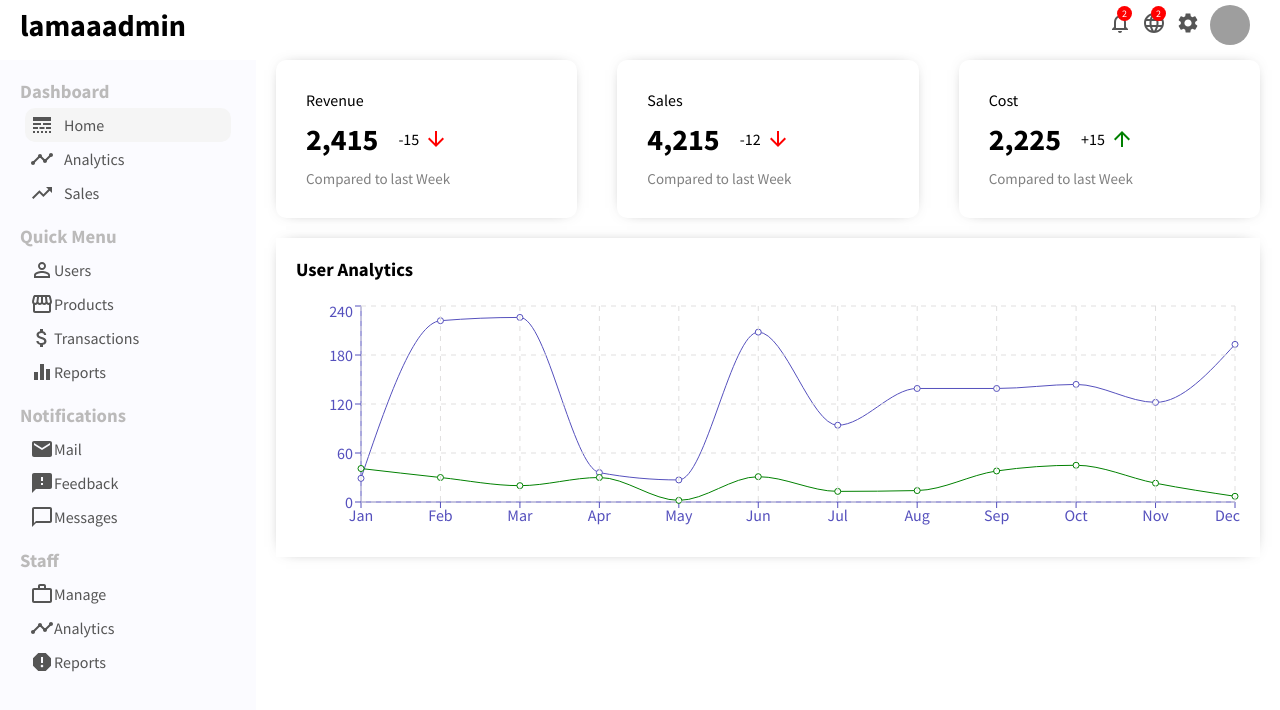
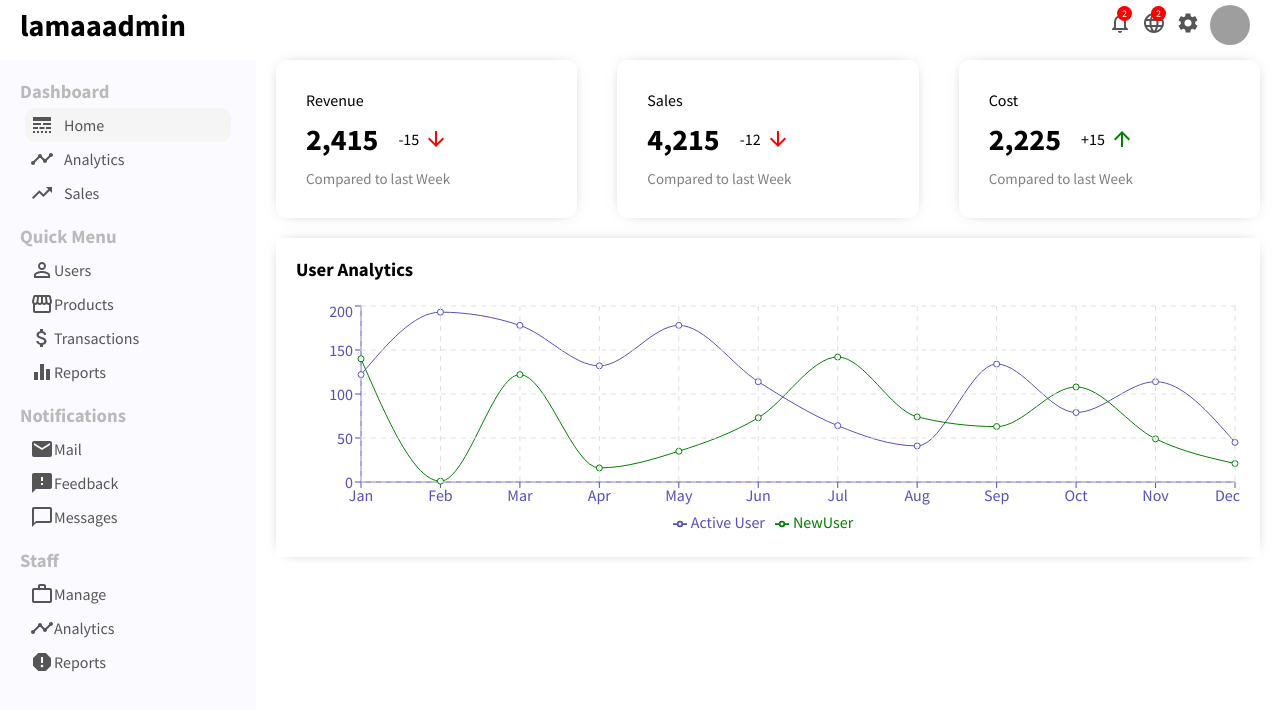
Before and after one commit to hamzazaka/react-dashboard, a React (Create React App) app in the folder react-dashboard/: page / in a window 1280 px wide. Shown: the top 710 px of the page. Built offline with nearby package versions, Linux system fonts and the light colour scheme; grey boxes are pictures that could not be loaded.

Commit message:
working on the charts by passing it to other components

```diff
--- a/react-dashboard/src/components/Chart.js
+++ b/react-dashboard/src/components/Chart.js
@@ -1,85 +1,23 @@
 import React from 'react'
 import { LineChart, Line, XAxis, YAxis, CartesianGrid, Tooltip, Legend, ResponsiveContainer } from 'recharts';
 
-export default function Chart() {
-
-    const data = [
-  {
-    name: 'Jan',
-    NewUser: Math.trunc(Math.random()*50),
-    "Active User" : Math.trunc(Math.random()*230)
-  },
-  {
-    name: 'Feb',
-    NewUser: Math.trunc(Math.random()*50),
-    "Active User" : Math.trunc(Math.random()*230),
-  },
-  {
-    name: 'Mar',
-    NewUser: Math.trunc(Math.random()*50),
-    "Active User" : Math.trunc(Math.random()*230),
-  },
-  {
-    name: 'Apr',
-    NewUser: Math.trunc(Math.random()*50),
-    "Active User" : Math.trunc(Math.random()*230),
-  },
-  {
-    name: 'May',
-    NewUser: Math.trunc(Math.random()*50),
-    "Active User" : Math.trunc(Math.random()*230),
-  },
-  {
-    name: 'Jun',
-    NewUser: Math.trunc(Math.random()*50),
-    "Active User" : Math.trunc(Math.random()*230),
-  },
-  {
-    name: 'Jul',
-    NewUser: Math.trunc(Math.random()*50),
-    "Active User" : Math.trunc(Math.random()*300),
-  },
-  {
-    name: 'Aug',
-    NewUser: Math.trunc(Math.random()*50),
-    "Active User" : Math.trunc(Math.random()*230),
-  },
-  {
-    name: 'Sep',
-    NewUser: Math.trunc(Math.random()*50),
-    "Active User" : Math.trunc(Math.random()*230),
-  },
-  {
-    name: 'Oct',
-    NewUser: Math.trunc(Math.random()*50),
-    "Active User" : Math.trunc(Math.random()*230),
-  },
-  {
-    name: 'Nov',
-    NewUser: Math.trunc(Math.random()*50),
-    "Active User" : Math.trunc(Math.random()*230),
-  },
-  {
-    name: 'Dec',
-    NewUser: Math.trunc(Math.random()*50),
-    "Active User" : Math.trunc(Math.random()*230),
-  },
+export default function Chart({ data, title,dataKey,grid  }) {
 
 
-];
 
 
     return (
         <div className='chart'>
-            <h3 className='chartTitle'>User Analytics</h3>
+            <h3 className='chartTitle'>{title}</h3>
             <ResponsiveContainer width='100%' aspect={4/1}>
                 <LineChart data={data}>
                     <XAxis dataKey="name"  stroke='#5550bd'/>
                     <YAxis stroke='#5550bd'/>
-                    <Line type="monotone" dataKey="Active User" stroke="#5550bd" />
+                    <Line type="monotone" dataKey={dataKey} stroke="#5550bd" />
                     <Line type="monotone" dataKey="NewUser" stroke="green" />
                     <Tooltip />
-                    <CartesianGrid stroke='#e0dfdf' strokeDasharray='5 5'/>
+                {grid &&<CartesianGrid stroke='#e0dfdf' strokeDasharray='5 5'/>}
+                    <Legend />
                     </LineChart>
                 </ResponsiveContainer>
         </div>
--- /dev/null
+++ b/react-dashboard/src/components/ChartData.js
@@ -0,0 +1,64 @@
+  export  const Userdata = [
+  {
+    name: 'Jan',
+    NewUser: Math.trunc(Math.random()*150),
+    "Active User" : Math.trunc(Math.random()*230)
+  },
+  {
+    name: 'Feb',
+    NewUser: Math.trunc(Math.random()*150),
+    "Active User" : Math.trunc(Math.random()*230),
+  },
+  {
+    name: 'Mar',
+    NewUser: Math.trunc(Math.random()*150),
+    "Active User" : Math.trunc(Math.random()*230),
+  },
+  {
+    name: 'Apr',
+    NewUser: Math.trunc(Math.random()*150),
+    "Active User" : Math.trunc(Math.random()*230),
+  },
+  {
+    name: 'May',
+    NewUser: Math.trunc(Math.random()*150),
+    "Active User" : Math.trunc(Math.random()*230),
+  },
+  {
+    name: 'Jun',
+    NewUser: Math.trunc(Math.random()*150),
+    "Active User" : Math.trunc(Math.random()*230),
+  },
+  {
+    name: 'Jul',
+    NewUser: Math.trunc(Math.random()*150),
+    "Active User" : Math.trunc(Math.random()*300),
+  },
+  {
+    name: 'Aug',
+    NewUser: Math.trunc(Math.random()*150),
+    "Active User" : Math.trunc(Math.random()*230),
+  },
+  {
+    name: 'Sep',
+    NewUser: Math.trunc(Math.random()*150),
+    "Active User" : Math.trunc(Math.random()*230),
+  },
+  {
+    name: 'Oct',
+    NewUser: Math.trunc(Math.random()*150),
+    "Active User" : Math.trunc(Math.random()*230),
+  },
+  {
+    name: 'Nov',
+    NewUser: Math.trunc(Math.random()*150),
+    "Active User" : Math.trunc(Math.random()*230),
+  },
+  {
+    name: 'Dec',
+    NewUser: Math.trunc(Math.random()*150),
+    "Active User" : Math.trunc(Math.random()*230),
+  },
+
+
+];
--- a/react-dashboard/src/components/Home.js
+++ b/react-dashboard/src/components/Home.js
@@ -1,12 +1,13 @@
 import React from 'react'
 import Chart from './Chart'
-import Feathedinfo from './Feathedinfo'
+import Feathedinfo from './Feathedinfo';
+import { Userdata } from './ChartData';
 
 export default function Home() {
     return (
         <div className='home'>
             <Feathedinfo/>
-            <Chart/>
+            <Chart data={Userdata} title='User Analytics' grid dataKey='Active User'/>
         </div>
     )
 }
```
